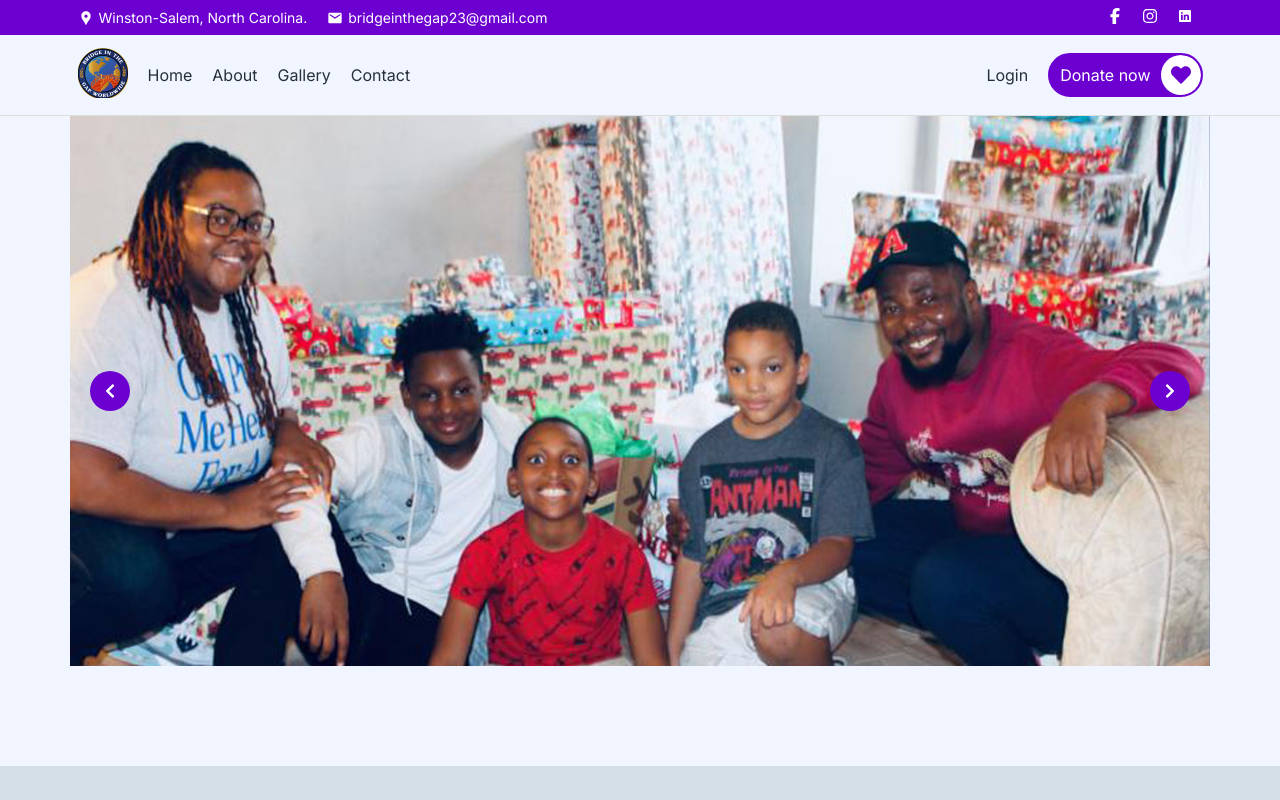
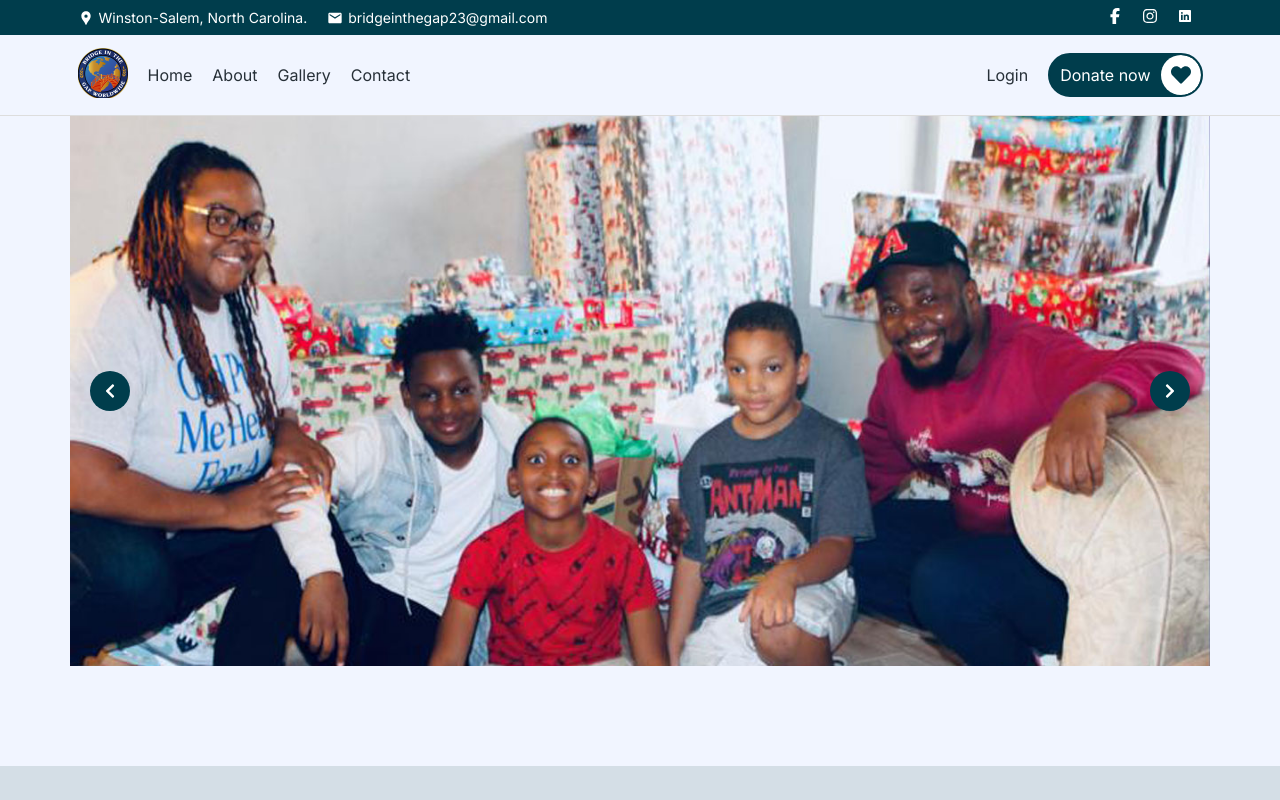
Before and after one commit to herdoycode/ghana, a Next.js app: page / in a window 1280 px wide. Shown: the top 800 px of the page. Built offline with nearby package versions, Linux system fonts and the light colour scheme.

Commit message:
Change Theme color and meta

```diff
--- a/app/components/video/Video.scss
+++ b/app/components/video/Video.scss
@@ -2,7 +2,7 @@
   display: flex;
   align-items: center;
   justify-content: center;
-  background: #faebff;
+  background: #caf3fe;
   padding: 5rem 0rem;
   .video {
     h2 {
--- a/app/globals.css
+++ b/app/globals.css
@@ -1,7 +1,7 @@
 @import url("https://fonts.googleapis.com/css2?family=Poppins:ital,wght@0,100;0,200;0,300;0,400;0,500;0,600;0,700;0,800;1,100;1,200;1,300;1,400;1,500;1,600;1,700;1,800&display=swap");
 :root {
-  --primary-color: #6c00d1;
-  --primary-alt: #500085;
+  --primary-color: #003d4c;
+  --primary-alt: #012f3c;
   --bg-primary: #f1f5ff;
   --bg-secondary: #d4dee6;
   --text-color: #273038;
--- a/app/layout.tsx
+++ b/app/layout.tsx
@@ -8,8 +8,8 @@ import Footer from "./components/footer/Footer";
 const inter = Inter({ subsets: ["latin"] });
 
 export const metadata: Metadata = {
-  title: "Create Next App",
-  description: "Generated by create next app",
+  title: "Bridge In The Gap &#8211; Nonprofit Organization",
+  description: "Bridge In The Gap &#8211; Nonprofit Organization",
 };
 
 export default function RootLayout({
```
